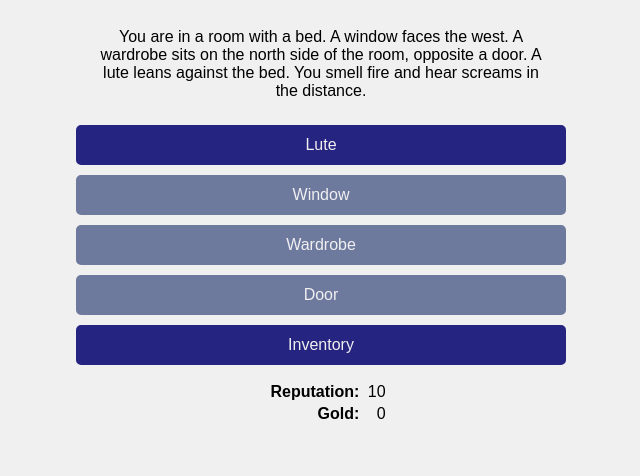
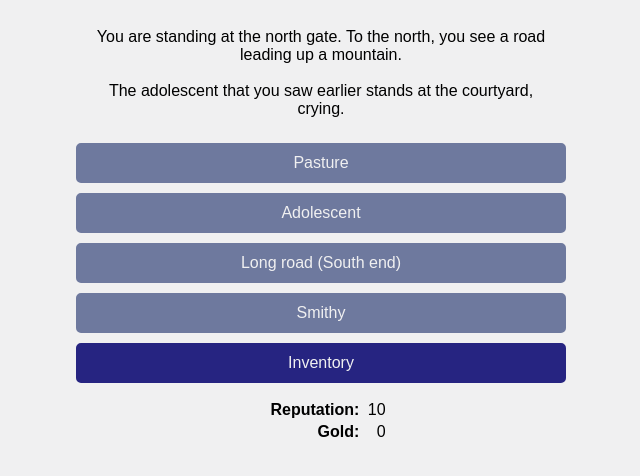
Before and after one commit to skedwards88/dragon, a React app: page / in a window 1280 px wide. Shown: the top 476 px of the page, without its empty margins (319-959 px from the left). Built offline with nearby package versions, Linux system fonts and the light colour scheme.

Commit message:
lose reputation if unclothed at gate

```diff
--- a/src/App.js
+++ b/src/App.js
@@ -57,7 +57,7 @@ function App() {
   const startingItemLocations = buildStartingLocations();
   const [itemLocations, setItemLocations] = useState(startingItemLocations);
   const [gameState, setGameState] = useState(startingState);
-  const [playerLocation, setPlayerLocation] = useState("room");
+  const [playerLocation, setPlayerLocation] = useState("gate");
   const [consequenceText, setConsequenceText] = useState("");
   const [currentDisplay, setCurrentDisplay] = useState("location"); // location | inventory | consequence
 
--- a/src/locations.js
+++ b/src/locations.js
@@ -444,8 +444,20 @@ const adolescent = new Location({
   getConnections: function () {
     return ["gate"];
   },
-  getDescription: function (props) {}, // todo write description
-  onEnterGameStateEffect: function (props) {},
+  getDescription: function (props) {
+    let text = `The youth stands by the city gates${props.gameState.playedForAdolescent ? " crying" : ""}. `
+      if (props.gameState.naked) {
+        text += `"Ack! Where are your clothes?!"`
+      }
+      return text
+  },
+  onEnterGameStateEffect: function (props) {
+    if (props.gameState.naked) {
+      return {
+        reputation: props.gameState.reputation - 1
+      }
+    }
+  },
   onExitGameStateEffect: function (props) {},
   onEnterItemLocationEffect: function (props) {},
   onExitItemLocationEffect: function (props) {},
```
Also changed, not shown: 1 other file (tests, documents, lock files or other folders).
